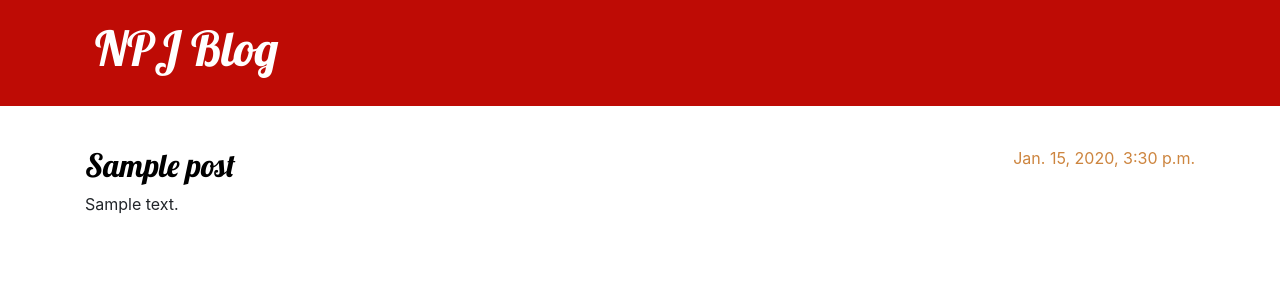
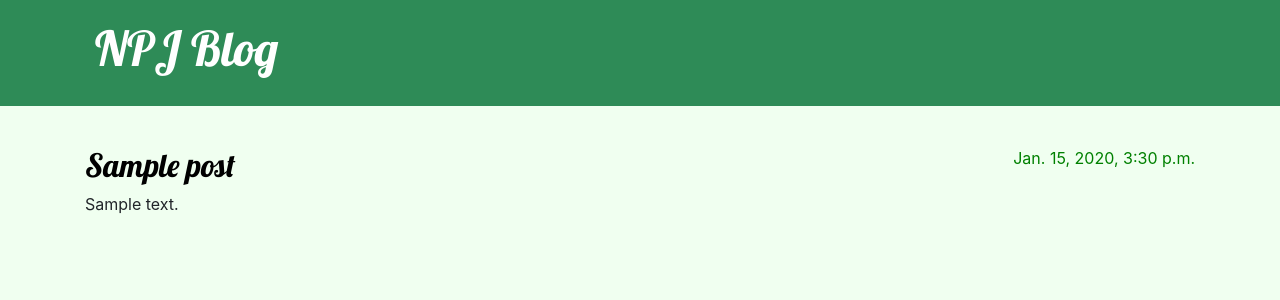
Before and after one commit to nachammainagappan/myblog, a Django app: page / in a window 1280 px wide. Shown: the top 300 px of the page. Run offline with Django 3.2, Linux system fonts and the light colour scheme; tables that the repository leaves empty hold one stand-in row (values such as "Sample post").

Commit message:
More CSS and security added

```diff
--- a/blog/static/css/blog.css
+++ b/blog/static/css/blog.css
@@ -1,8 +1,12 @@
 .page-header {
-    background-color: rgb(190, 11, 5);
+    background-color: seagreen;
     margin-top: 0;
     margin-bottom: 40px;
     padding: 20px 20px 20px 40px;
+}
+
+body {
+    background-color: honeydew;
 }
 
 .page-header h1,
@@ -22,11 +26,12 @@ h4 {
 }
 
 .date {
-    color: peru;
+    color: green;
 }
 
 .save {
     float: right;
+    background-color: seagreen;
 }
 
 .post-form textarea,
@@ -59,12 +64,12 @@ h4 {
 
 .btn-default,
 .btn-default:visited {
-    color: #C25100;
+    color: seagreen;
     background: none;
-    border-color: #C25100;
+    border-color: seagreen;
 }
 
 .btn-default:hover {
     color: #FFFFFF;
-    background-color: #C25100;
+    background-color: seagreen;
 }
```
